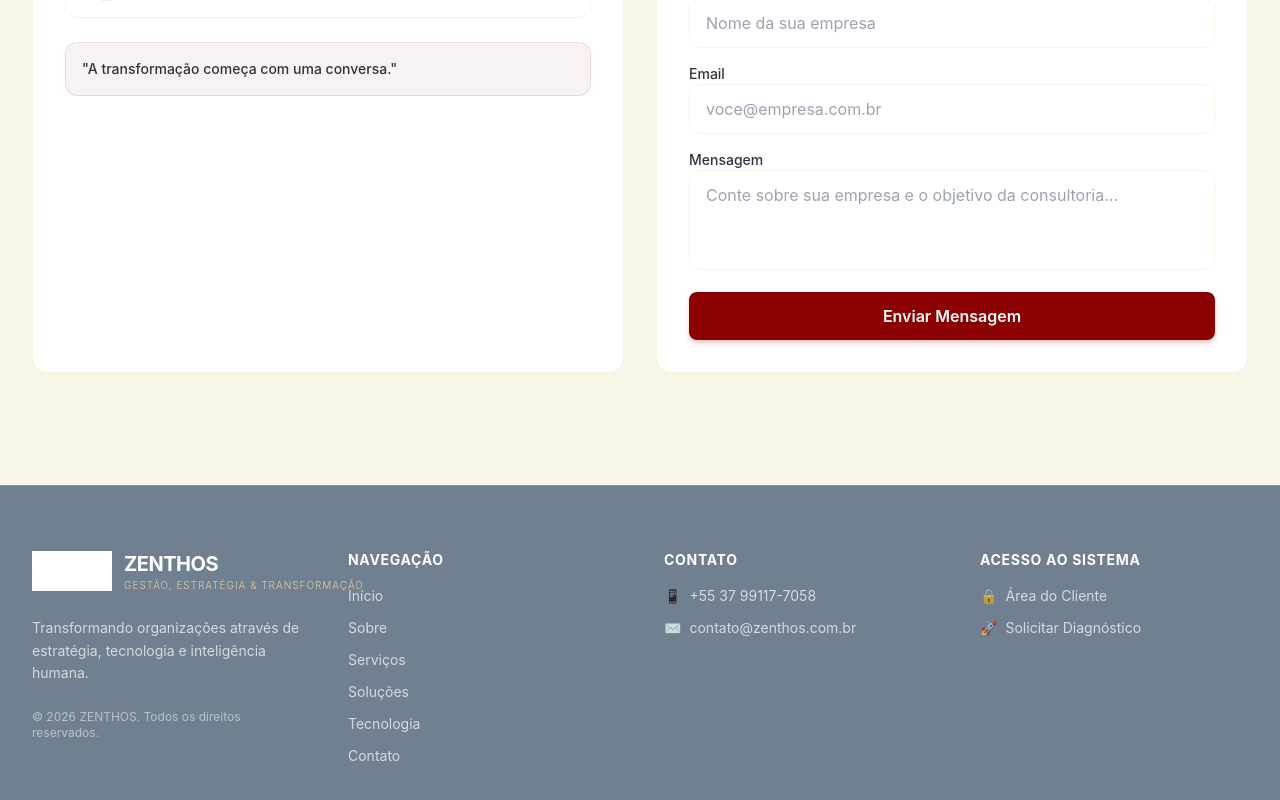
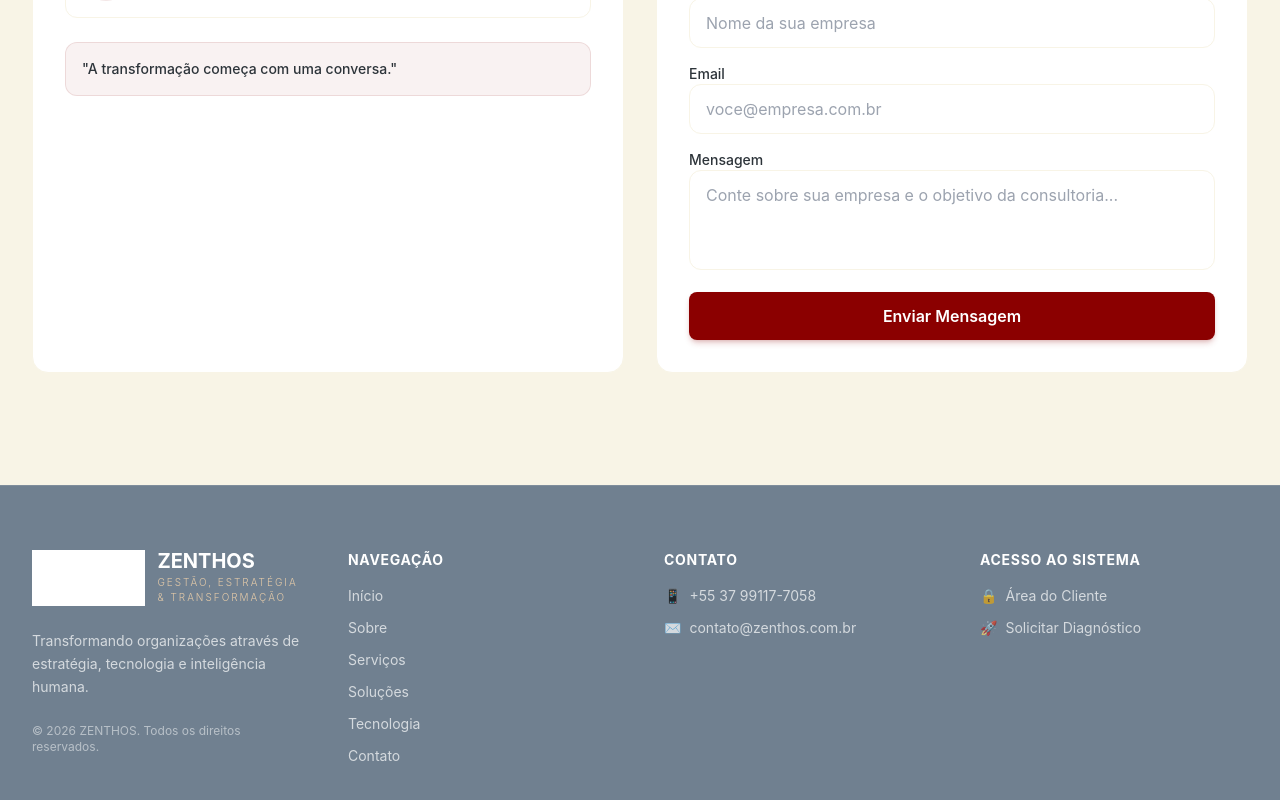
Before and after one commit to trivoroficial/consult_recruit, a Next.js app: page / in a window 1280 px wide. Shown: the part 5024-5824 px from the top of the page. Built offline with nearby package versions, Linux system fonts and the light colour scheme.

Commit message:
Refactor Footer component layout and structure

```diff
--- a/src/components/layout/Footer.tsx
+++ b/src/components/layout/Footer.tsx
@@ -2,11 +2,11 @@
 
 import Link from 'next/link'
 
-const whatsappNumber = "5537991177058";
-const whatsappDisplay = "+55 37 99117-7058";
-const whatsappMessage = "Olá! Gostaria de conhecer as soluções da ZENTHOS.";
-const whatsappUrl = `https://wa.me/${whatsappNumber}?text=${encodeURIComponent(whatsappMessage)}`;
-const emailContato = "contato@zenthos.com.br";
+const whatsappNumber = "5537991177058"
+const whatsappDisplay = "+55 37 99117-7058"
+const whatsappMessage = "Olá! Gostaria de conhecer as soluções da ZENTHOS."
+const whatsappUrl = `https://wa.me/${whatsappNumber}?text=${encodeURIComponent(whatsappMessage)}`
+const emailContato = "contato@zenthos.com.br"
 
 const navLinks = [
   { id: "home", label: "Início", href: "/#home" },
@@ -15,46 +15,58 @@ const navLinks = [
   { id: "solucoes", label: "Soluções", href: "/#solucoes" },
   { id: "tecnologia", label: "Tecnologia", href: "/#tecnologia" },
   { id: "contato", label: "Contato", href: "/#contato" },
-];
+]
 
 export default function Footer() {
   return (
     <footer className="bg-[#708090] text-white py-16 border-t border-white/10">
-      <div className="mx-auto max-w-7xl px-4 sm:px-6 lg:px-8">
-        <div className="grid gap-12 md:grid-cols-4">
+      <div className="max-w-7xl mx-auto px-4 sm:px-6 lg:px-8">
+        <div className="grid gap-12 md:grid-cols-2 lg:grid-cols-4">
 
-          <div className="md:col-span-1">
-            <div className="flex items-center gap-3">
-              <img src="/logo.png" alt="ZENTHOS" className="h-10 w-auto object-contain brightness-0 invert" />
-              <div className="flex flex-col">
-                <span className="text-xl font-bold text-white tracking-tight">ZENTHOS</span>
-                <span className="text-[10px] font-light text-[#E3C9A8] tracking-widest uppercase whitespace-nowrap">
+          {/* COLUNA 1: MARCA (Logo + Texto alinhados corretamente) */}
+          <div className="lg:col-span-1">
+            <div className="flex items-center gap-3 mb-6">
+              {/* Logo com 1.5cm e filtro para ficar branca no fundo escuro */}
+              <img
+                src="/logo.png"
+                alt="ZENTHOS Logo"
+                className="h-[1.5cm] w-auto object-contain brightness-0 invert"
+              />
+              <div className="flex flex-col justify-center">
+                <span className="text-xl font-bold text-white leading-none">
+                  ZENTHOS
+                </span>
+                <span className="text-[10px] font-light text-[#E3C9A8] tracking-[0.2em] uppercase mt-1">
                   Gestão, Estratégia & Transformação
                 </span>
               </div>
             </div>
-            <p className="mt-6 text-sm text-white/70 leading-relaxed">
+            <p className="text-sm text-white/70 leading-relaxed mb-6">
               Transformando organizações através de estratégia, tecnologia e inteligência humana.
             </p>
-            <p className="mt-6 text-xs text-white/50">
+            <p className="text-xs text-white/50">
               © {new Date().getFullYear()} ZENTHOS. Todos os direitos reservados.
             </p>
           </div>
 
+          {/* COLUNA 2: NAVEGAÇÃO */}
           <div>
-            <h4 className="font-bold text-white text-sm uppercase tracking-wider">Navegação</h4>
-            <ul className="mt-4 space-y-3 text-sm text-white/70">
+            <h4 className="font-bold text-white text-sm uppercase tracking-wider mb-4">Navegação</h4>
+            <ul className="space-y-3 text-sm text-white/70">
               {navLinks.map((link) => (
                 <li key={link.id}>
-                  <a href={link.href} className="hover:text-[#E3C9A8] transition-colors duration-200">{link.label}</a>
+                  <a href={link.href} className="hover:text-[#E3C9A8] transition-colors duration-200">
+                    {link.label}
+                  </a>
                 </li>
               ))}
             </ul>
           </div>
 
+          {/* COLUNA 3: CONTATO */}
           <div>
-            <h4 className="font-bold text-white text-sm uppercase tracking-wider">Contato</h4>
-            <ul className="mt-4 space-y-3 text-sm text-white/70">
+            <h4 className="font-bold text-white text-sm uppercase tracking-wider mb-4">Contato</h4>
+            <ul className="space-y-3 text-sm text-white/70">
               <li>
                 <a href={whatsappUrl} target="_blank" rel="noopener noreferrer" className="hover:text-[#E3C9A8] transition-colors duration-200 flex items-center gap-2">
                   <span>📱</span> {whatsappDisplay}
@@ -68,9 +80,10 @@ export default function Footer() {
             </ul>
           </div>
 
+          {/* COLUNA 4: ACESSO AO SISTEMA */}
           <div>
-            <h4 className="font-bold text-white text-sm uppercase tracking-wider">Acesso ao Sistema</h4>
-            <ul className="mt-4 space-y-3 text-sm text-white/70">
+            <h4 className="font-bold text-white text-sm uppercase tracking-wider mb-4">Acesso ao Sistema</h4>
+            <ul className="space-y-3 text-sm text-white/70">
               <li>
                 <Link href="/login" className="hover:text-[#E3C9A8] transition-colors duration-200 flex items-center gap-2">
                   <span>🔒</span> Área do Cliente
```
